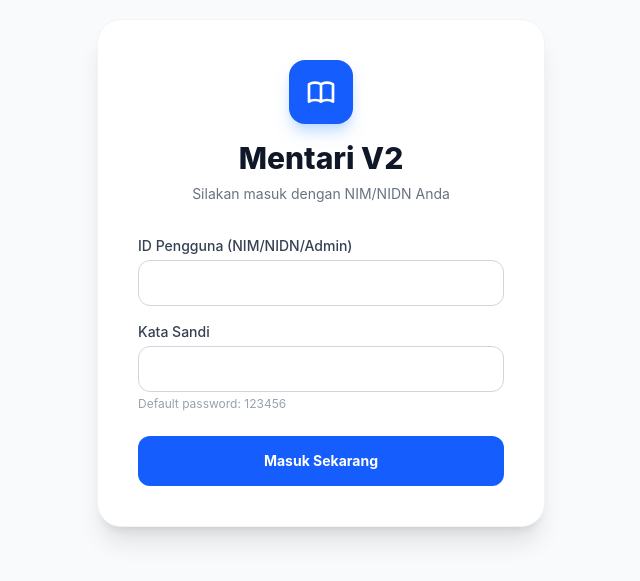
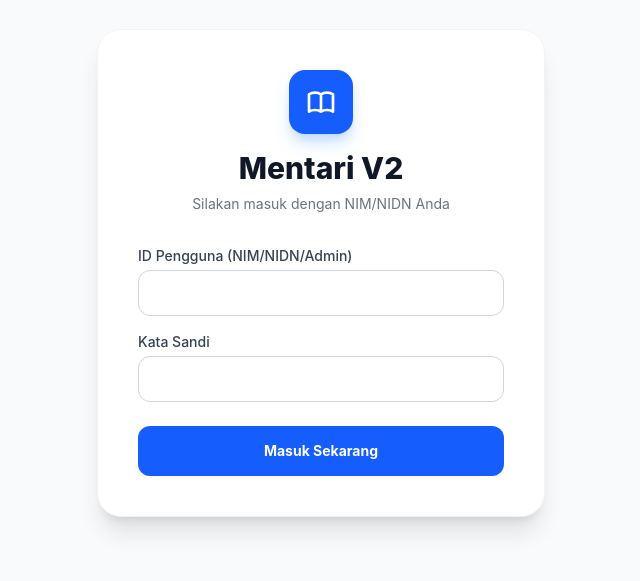
Before and after one commit to arrosyidalayubi/e-learning-app, a Nuxt app: page /login in a window 1280 px wide. Shown: the part 127-708 px from the top of the page, without its empty margins (319-959 px from the left). Built offline with nearby package versions, Linux system fonts and the light colour scheme.

Commit message:
delete default login

```diff
--- a/app/pages/login.vue
+++ b/app/pages/login.vue
@@ -20,7 +20,6 @@
           <div>
             <label class="block text-sm font-medium text-gray-700 mb-1">Kata Sandi</label>
             <input v-model="form.password" type="password" required class="appearance-none relative block w-full px-4 py-3 border border-gray-300 placeholder-gray-400 text-gray-900 rounded-xl focus:outline-none focus:ring-2 focus:ring-blue-500 focus:border-blue-500 text-sm">
-            <p class="mt-1 text-xs text-gray-400">Default password: 123456</p>
           </div>
         </div>
 
```
